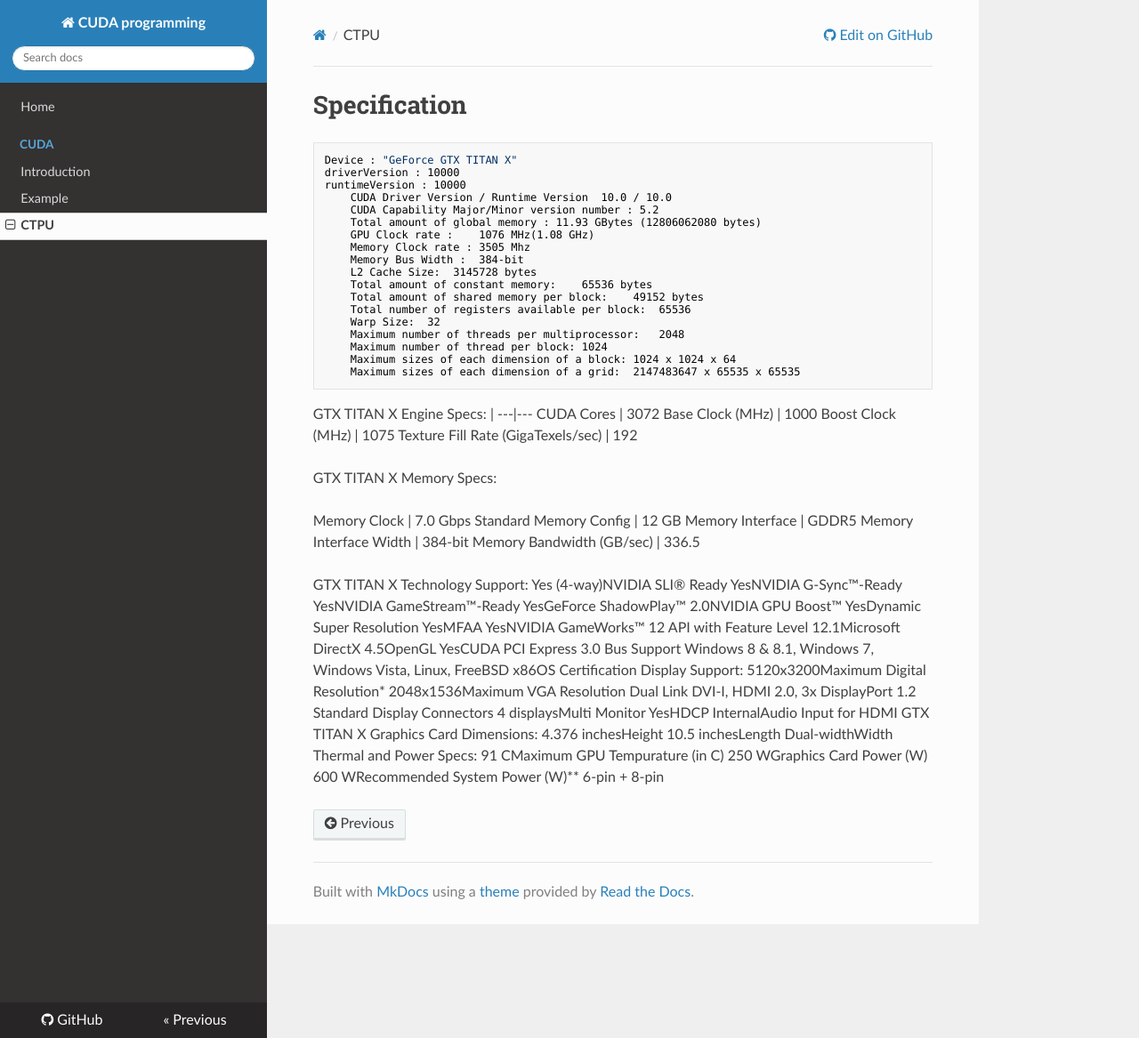
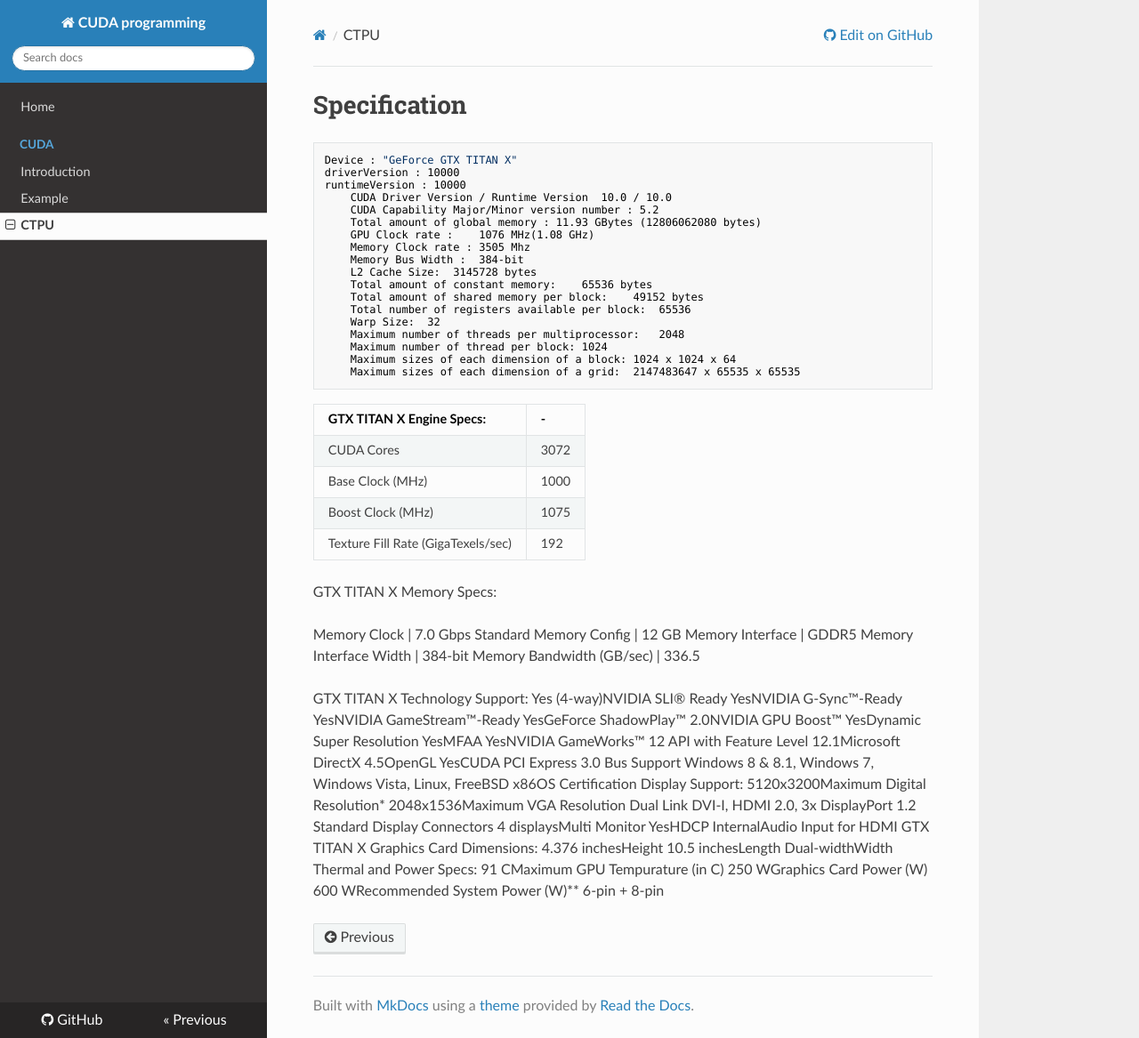
Before and after one commit to WonyoungCho/CUDA, an MkDocs documentation site: the page built from docs/ctpu.md, in a window 1280 px wide and 1167 px high. Shown: the whole window at 89% size. Built offline with MkDocs 1.6.1, drawn with Linux system fonts in a browser that asks for light colours; nearby versions of some CDN libraries; old or Windows-style settings are respelled for this version of MkDocs.

````diff
--- a/docs/ctpu.md
+++ b/docs/ctpu.md
@@ -20,7 +20,7 @@ runtimeVersion : 10000
 	Maximum sizes of each dimension of a grid:	2147483647 x 65535 x 65535
 ```
 
-GTX TITAN X Engine Specs: |
+GTX TITAN X Engine Specs: | -
 ---|---
 CUDA Cores | 3072
 Base Clock (MHz) | 1000
````
